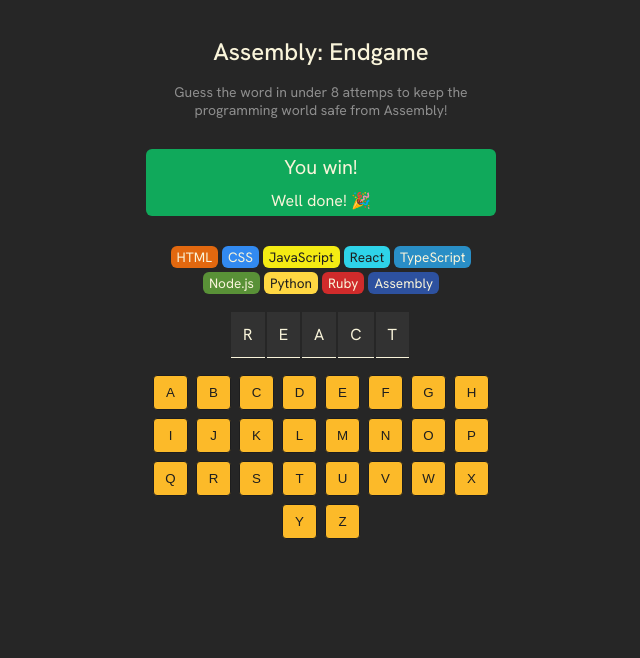
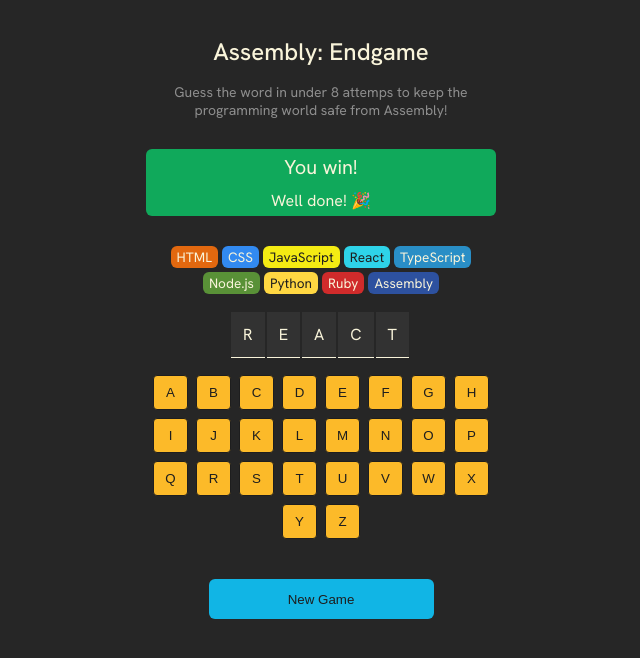
Before and after one commit to yvnks/assembly-endgame, a React (Vite) app: page / in a window 1280 px wide. Shown: the top 658 px of the page, without its empty margins (319-959 px from the left). Built offline with nearby package versions, Linux system fonts and the light colour scheme.

Commit message:
feat: implement game logic for letter guessing and add new game button

```diff
--- a/App.jsx
+++ b/App.jsx
@@ -1,8 +1,14 @@
 import { languages } from "./language";
 import { useState } from "react";
 
-export default function Hangman() {
+export default function AssemblyEngame() {
   const [currentWord, setCurrentWord] = useState("react");
+  const [guess, setGuess] = useState([]);
+
+  function getLetterFromKeys(e) {
+    setGuess((prevLetter) => [...prevLetter, e.target.innerHTML]);
+  }
+  console.log(guess);
 
   const alphabet = "abcdefghijklmnopqrstuvwxyz";
 
@@ -14,9 +20,11 @@ export default function Hangman() {
     ));
 
   const alphabetKeyboard = () =>
-    alphabet
-      .split("")
-      .map((letter) => <button key={letter}>{letter.toUpperCase()}</button>);
+    alphabet.split("").map((letter) => (
+      <button onClick={getLetterFromKeys} key={letter}>
+        {letter.toUpperCase()}
+      </button>
+    ));
 
   return (
     <main>
@@ -50,6 +58,9 @@ export default function Hangman() {
 
       <section className="word-container">{wordStr()}</section>
       <section className="keyboard">{alphabetKeyboard()}</section>
+      <section className="new-game">
+        <button>New Game</button>
+      </section>
     </main>
   );
 }
--- a/index.css
+++ b/index.css
@@ -14,7 +14,7 @@ body {
 }
 
 header {
-    text-align: center;
+  text-align: center;
 }
 
 header > p {
@@ -93,3 +93,22 @@ section.keyboard {
   width: 35px;
   height: 35px;
 }
+
+.new-game {
+  display: flex;
+  justify-content: center;
+  align-items: center;
+  margin-top: 40px;
+}
+
+.new-game button {
+  background-color: #11b5e5;
+  color: #1e1e1e;
+  text-align: center;
+  border: none;
+  border-radius: 6px;
+  width: 225px;
+  height: 40px;
+  padding: 6px 12px;
+  margin-inline: auto;
+}
```
Lines whose indentation alone changed are shown as unchanged.
